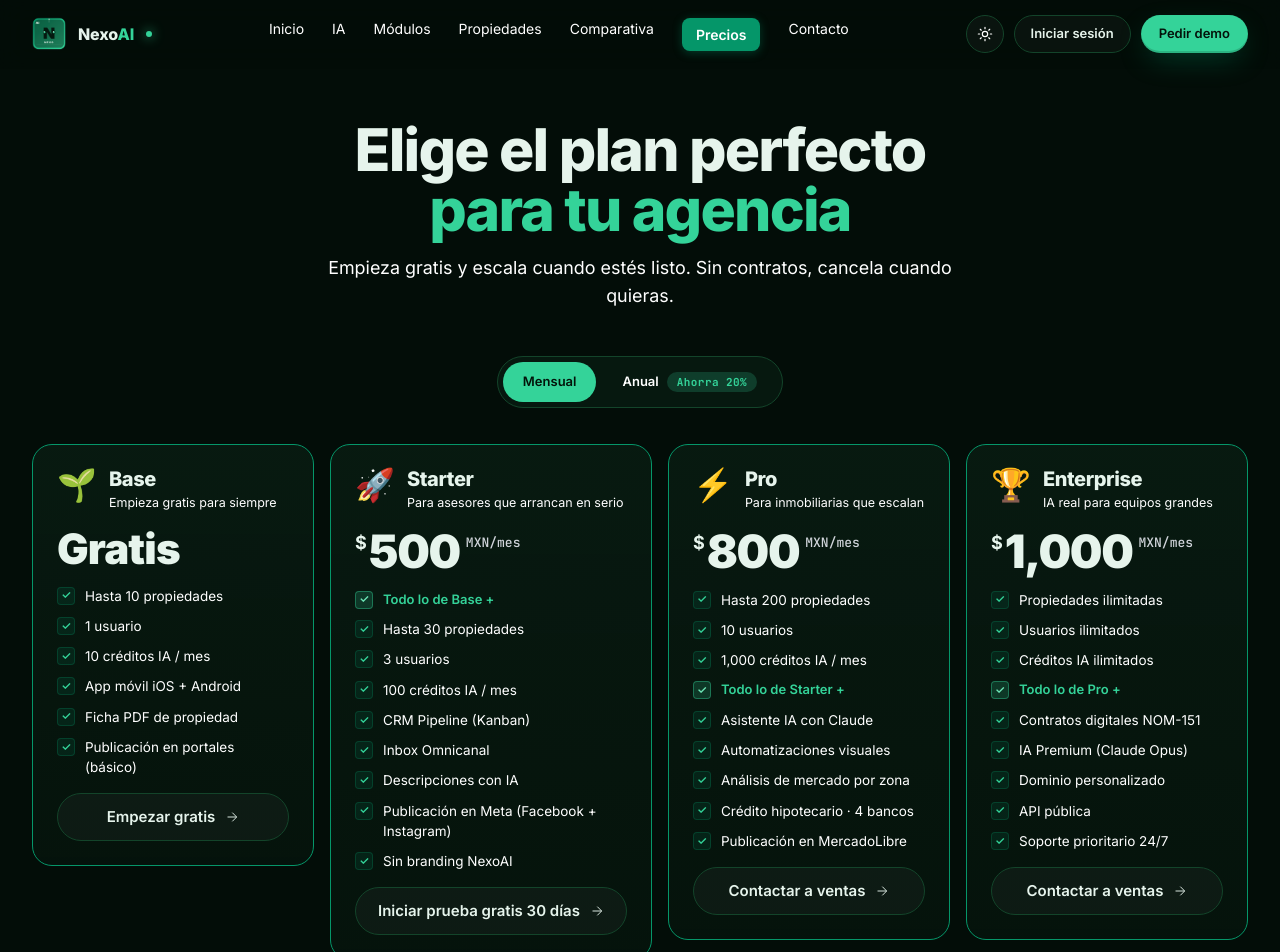
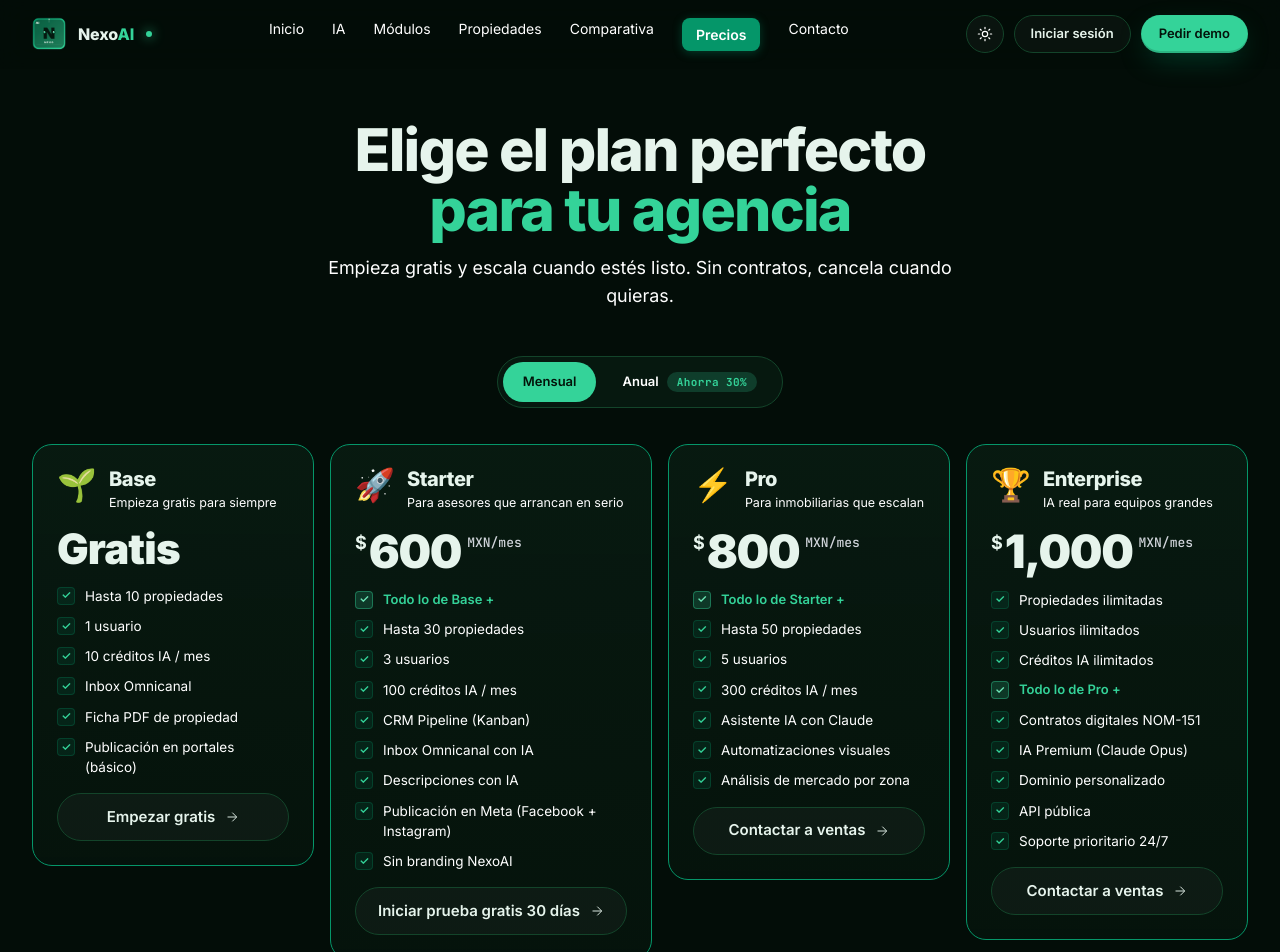
Before and after one commit to josafattorija-prog/nexo-landing, a Next.js app: page /precios in a window 1280 px wide. Shown: the top 952 px of the page. Built offline with nearby package versions, Linux system fonts and the light colour scheme.

Commit message:
Update pricing details and features in pricing.tsx

```diff
--- a/components/pricing.tsx
+++ b/components/pricing.tsx
@@ -38,7 +38,7 @@ const tiers: Tier[] = [
       "Hasta 10 propiedades",
       "1 usuario",
       "10 créditos IA / mes",
-      "App móvil iOS + Android",
+      "Inbox Omnicanal",
       "Ficha PDF de propiedad",
       "Publicación en portales (básico)",
     ],
@@ -48,9 +48,9 @@ const tiers: Tier[] = [
     icon: "🚀",
     name: "Starter",
     tag: "Para asesores que arrancan en serio",
-    monthlyPrice: 500,
-    annualMonthly: 400,
-    annualTotal: 4800,
+    monthlyPrice: 600,
+    annualMonthly: 420,
+    annualTotal: 5040,
     href: "https://app.nexoai.mx/sign-up?plan=STARTER",
     cta: "Iniciar prueba gratis 30 días",
     ctaStyle: "ghost",
@@ -61,7 +61,7 @@ const tiers: Tier[] = [
       "3 usuarios",
       "100 créditos IA / mes",
       "CRM Pipeline (Kanban)",
-      "Inbox Omnicanal",
+      "Inbox Omnicanal con IA",
       "Descripciones con IA",
       "Publicación en Meta (Facebook + Instagram)",
       "Sin branding NexoAI",
@@ -73,22 +73,20 @@ const tiers: Tier[] = [
     name: "Pro",
     tag: "Para inmobiliarias que escalan",
     monthlyPrice: 800,
-    annualMonthly: 640,
-    annualTotal: 7680,
+    annualMonthly: 560,
+    annualTotal: 6720,
     href: "#contacto",
     cta: "Contactar a ventas",
     ctaStyle: "ghost",
     popular: true,
     feats: [
-      "Hasta 200 propiedades",
-      "10 usuarios",
-      "1,000 créditos IA / mes",
       "Todo lo de Starter +",
+      "Hasta 50 propiedades",
+      "5 usuarios",
+      "300 créditos IA / mes",
       "Asistente IA con Claude",
       "Automatizaciones visuales",
       "Análisis de mercado por zona",
-      "Crédito hipotecario · 4 bancos",
-      "Publicación en MercadoLibre",
     ],
   },
   {
@@ -97,8 +95,8 @@ const tiers: Tier[] = [
     name: "Enterprise",
     tag: "IA real para equipos grandes",
     monthlyPrice: 1000,
-    annualMonthly: 800,
-    annualTotal: 9600,
+    annualMonthly: 700,
+    annualTotal: 8400,
     href: "#contacto",
     cta: "Contactar a ventas",
     ctaStyle: "ghost",
@@ -248,7 +246,7 @@ export default function Pricing({ preview = false }: { preview?: boolean }) {
             </button>
             <button className={annual ? "active" : ""} onClick={() => setAnnual(true)}>
               Anual
-              <span className="pricing-badge">Ahorra 20%</span>
+              <span className="pricing-badge">Ahorra 30%</span>
             </button>
           </div>
         </div>
```
